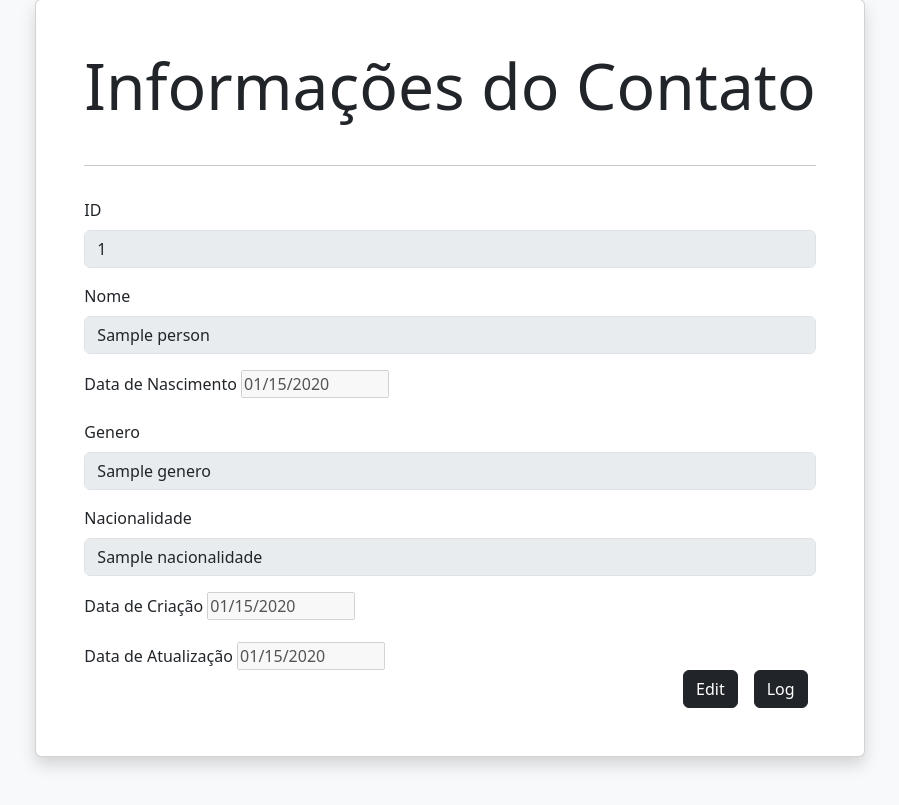
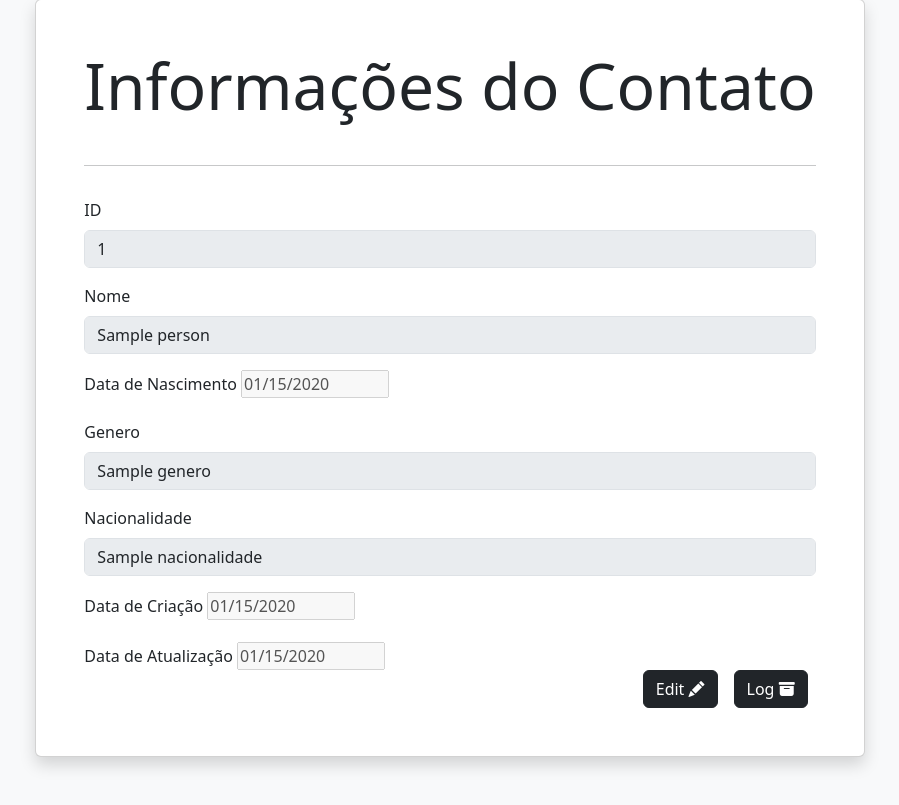
Before and after one commit to bhunao/contact_csv_parser, a Python web app: template web/templates/person_data.html in a window 1280 px wide. Shown: the part 106-911 px from the top of the page, without its empty margins (190-1089 px from the left). Run offline with Jinja, Linux system fonts and the light colour scheme; the template is opened without the code that fills it: most values are stand-ins (such as "Sample title", 1, 10 or a date in 2020).

Commit message:
more icons

```diff
--- a/web/templates/person_data.html
+++ b/web/templates/person_data.html
@@ -44,12 +44,16 @@
                 {% else %}
                 <div class="d-flex justify-content-end">
                     <a href="/persons/data/{{ person.id }}/edit">
-                        <button href="" type="button" class="mx-2 btn btn-dark" id="editButton">Edit</button>
+                        <button href="" type="button" class="mx-2 btn btn-dark" id="editButton">
+                            Edit
+                        <i class="bi bi-pencil-fill"></i>
+                        </button>
                     </a>
 
                     <a href="/persons/changelog?_id={{ person.id }}">
                         <button type="button" class="btn btn-dark mx-2">
                             Log
+                            <i class="bi bi-archive-fill"></i>
                         </button>
                     </a>
                 </div>
```
